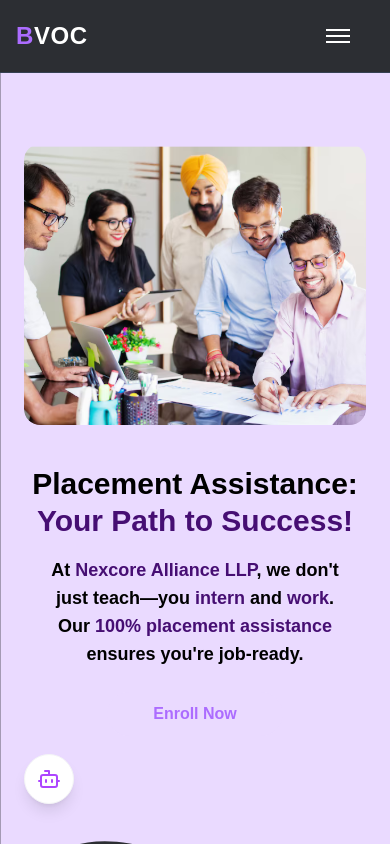
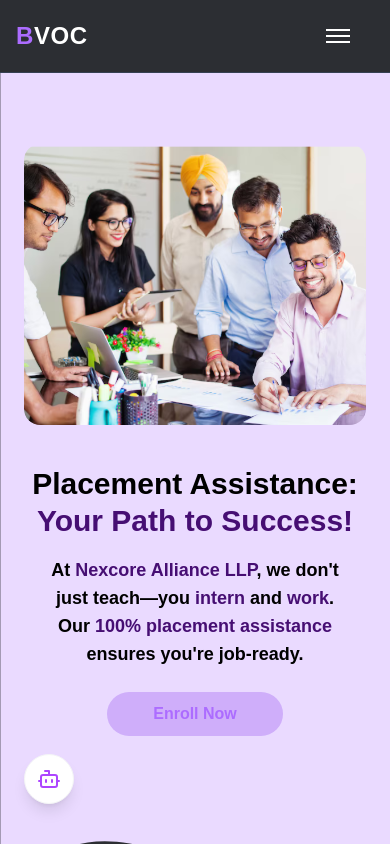
Before and after one commit to Code4Bharat1/BVOC_AIML, a Next.js app: page /learn-grow in a window 390 px wide. Shown: the top 844 px of the page. Built offline with nearby package versions, Linux system fonts and the light colour scheme.

Commit message:
fix: update background color in EnrollNow component for consistency

```diff
--- a/src/components/Hub/EnrollNow.jsx
+++ b/src/components/Hub/EnrollNow.jsx
@@ -4,7 +4,7 @@ export default function EnrollNow() {
   return (
     <>
       <div
-        className="flex justify-center items-center bg-[#EADAFF] text-[#AC6CFF] font-semibold mb-24 lg:mb-4 py-2.5 lg:py-3 px-3 lg:px-10 rounded-full transition-transform hover:scale-105  space-x-2 mx-auto w-44
+        className="flex justify-center items-center bg-[#cfaefa] lg:bg-[#EADAFF] text-[#AC6CFF] font-semibold mb-24 lg:mb-4 py-2.5 lg:py-3 px-3 lg:px-10 rounded-full transition-transform hover:scale-105  space-x-2 mx-auto w-44
       "
       >
         <a
```
